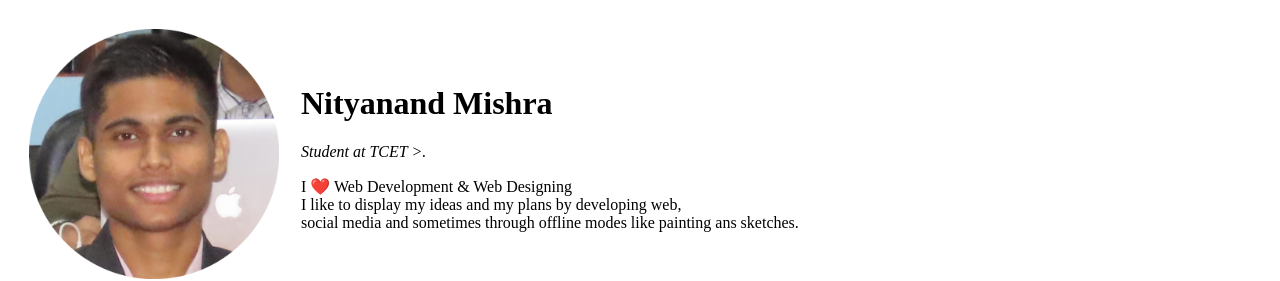
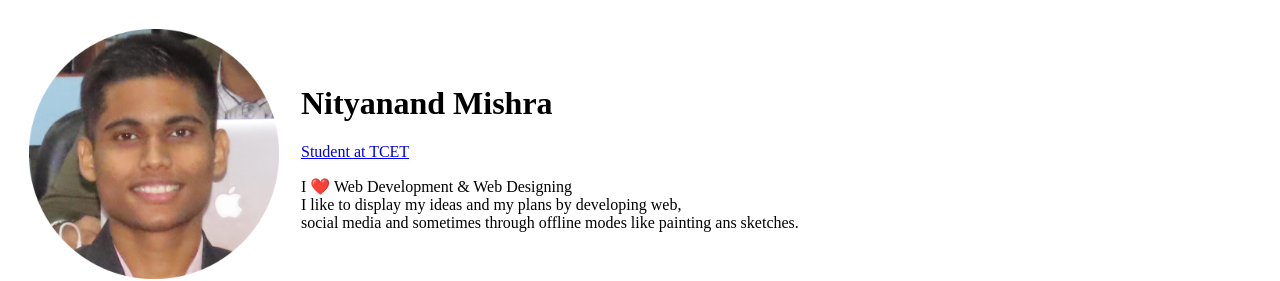
Before and after one commit to NityanandMishra/Final-CV, a plain HTML site: page index.html in a window 1280 px wide. Shown: the top 281 px of the page. Drawn offline with Linux system fonts and the light colour scheme.

Commit message:
version-2

```diff
--- a/index.html
+++ b/index.html
@@ -14,10 +14,8 @@
         <td>
           <h1>Nityanand Mishra</h1>
           <p>
-            <em
-              >Student at TCET
-              >.</em
-            >
+            <a href=https://www.tcetmumbai.in> Student at TCET</a>
+
           </p>
           <p>
             I ❤️ Web Development & Web Designing <br />I like to display my ideas and my plans by developing web, <br />
```
